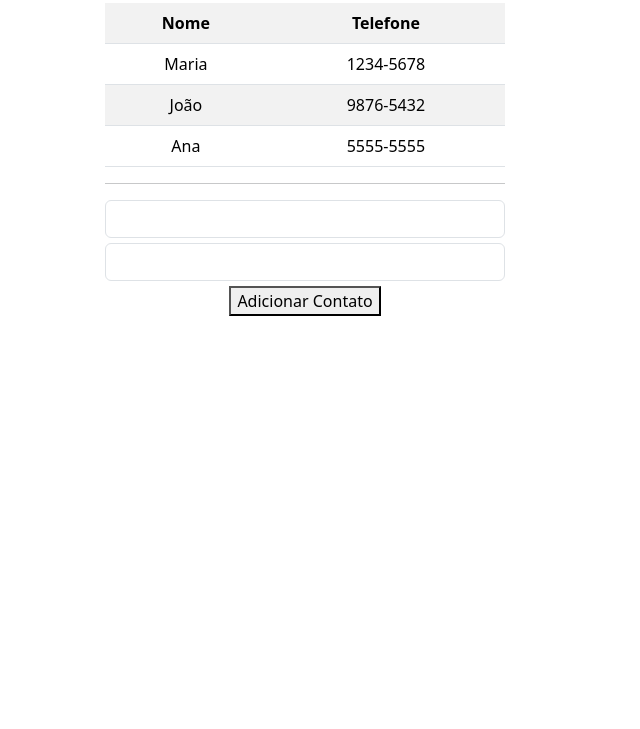
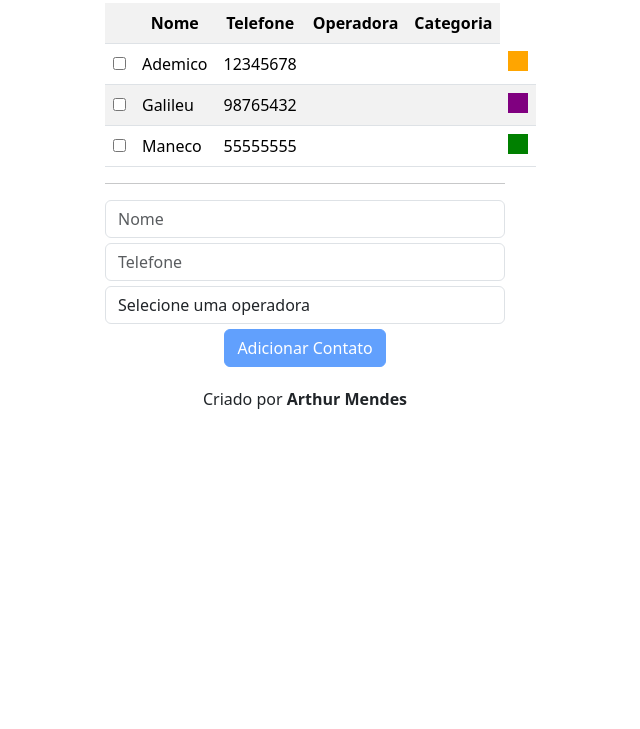
Before and after one commit to ImArthurMendes/praticaArgunlarJS, a plain HTML site: page index.html in a window 1280 px wide. Shown: the part 71-800 px from the top of the page, without its empty margins (335-975 px from the left). Drawn offline with nearby package versions, Linux system fonts and the light colour scheme.

Commit message:
AngularJS3

```diff
--- a/index.html
+++ b/index.html
@@ -18,22 +18,46 @@
         .form-control {
             margin-bottom: 5px;
         }
-
+        .novoAlinhamento {
+            text-align: left;
+        }
+        .selecionado td {
+            background-color: rgb(255, 254, 167) !important;
+        }
     </style>
 
     <script src="https://ajax.googleapis.com/ajax/libs/angularjs/1.8.2/angular.min.js"></script> <!-- Importando o AngularJS via CDN e não local-->
     <script>
         angular.module("listaTelefonica", []);
         angular.module("listaTelefonica").controller("listaTelefonicaCtrl", function($scope) {
-            $scope.app = "Lista Telefonica";
+            $scope.app = "LISTA TELEFÔNICA";
             $scope.contatos = [
-                {nome: "Maria", telefone: "1234-5678"},
-                {nome: "João", telefone: "9876-5432"},
-                {nome: "Ana", telefone: "5555-5555"}
+                {nome: "Ademico", telefone: "12345678", cor: "orange"},
+                {nome: "Galileu", telefone: "98765432", cor: "purple"},
+                {nome: "Maneco", telefone: "55555555", cor: "green"}
             ];
-            $scope.adicionarContato = function() {
-                $scope.contatos.push();
-            }
+            $scope.operadoras = [ // Aqui eu criei uma array de operadoras, onde cada operadora é um objeto com as propriedades "nome" e "codigo". Essa array pode ser usada para exibir as operadoras disponíveis ou para associar um contato a uma operadora específica.
+                {nome: "Claro", codigo: 41, categoria: "Celular"},
+                {nome: "Tim", codigo: 171, categoria: "Celular"},
+                {nome: "Vivo", codigo: 777, categoria: "Celular"},
+                {nome: "Claro Home", codigo: 41.1, categoria: "Fixo"},
+                {nome: "Tim Fibra", codigo: 171.1, categoria: "Fixo"},
+                {nome: "Vivo Fibra", codigo: 777.1, categoria: "Fixo"}
+            ];
+            $scope.adicionarContato = function(contato) { // Aqui eu criei uma array de contatos, onde cada contato é um objeto com as propriedades "nome" e "telefone". A função "adicionarContato" recebe um contato como parâmetro, adiciona esse contato à lista de contatos usando o método "push"
+                $scope.contatos.push(angular.copy(contato));
+                delete $scope.contato;
+            };
+            $scope.apagarContatos = function(contatos) {
+                $scope.contatos = contatos.filter(function(contato) {
+                    if (!contato.selecionado) return contato;
+                });
+            };
+            $scope.isContatoSelecionado = function(contatos) {
+                return contatos.some(function (contato) {
+                    return contato.selecionado;
+                });
+            };
         });
     </script>
 
@@ -41,20 +65,41 @@
 <body ng-controller="listaTelefonicaCtrl"> <!-- Aqui eu associo o controller a uma parte do HTML. Ligo a lógica (javascript) com a interface (HTML)-->
     <div class="jumbotron">
         <h3>{{app}}</h3>
-        <table class="table table-striped">
+        <table ng-show="contatos.length > 0" class="table table-striped">
             <tr>
+                <th></th>
                 <th>Nome</th>
                 <th>Telefone</th>
+                <th>Operadora</th>
+                <th>Categoria</th>
             </tr>
-            <tr ng-repeat="contato in contatos">
+            <tr class="novoAlinhamento"
+                ng-repeat="contato in contatos"
+                ng-class="{'selecionado negrito': contato.selecionado}">
+                <td>
+                    <input type="checkbox" ng-model="contato.selecionado"/>
+                </td>
                 <td>{{contato.nome}}</td>
                 <td>{{contato.telefone}}</td>
+                <td>{{contato.operadora.nome}}</td>
+                <td>{{contato.operadora.categoria}}</td>
+                <td><div style="width: 20px; height: 20px;" ng-style="{'background-color': contato.cor}"></div></td>
             </tr>
         </table>
         <hr/>
-        <input class="form-control" type="text" ng-model="nome"/>
-        <input class="form-control" type="text" ng-model="telefone"/>
-        <button ng-click="adicionarContato()">Adicionar Contato</button> <!-- Aqui eu estou chamando a função "adicionarContato". Isso significa que ela deve estar criada dentro do meu arquivo Script ($scope)-->
+        <input class="form-control" type="text" ng-model="contato.nome" placeholder="Nome"/> <!-- Aqui eu criei a referencia "contato", esse contato será usado para armazenar os dados de nome e telefone. Irei usa-lo na função ng-click e -push dentro do script-->
+        <input class="form-control" type="text" ng-model="contato.telefone" placeholder="Telefone"/>
+        <select class="form-control" ng-model="contato.operadora" ng-options="operadora.nome group by operadora.categoria for operadora in operadoras"> <!-- Aqui eu criei um select que exibe as operadoras disponíveis. Outro ponto, se eu não criar o ng-options, é inutil a utilização do ng-model-->
+            <!-- Entendendo o código "ng-options" acima, eu adicionei o "group by" para grupar as categorias das operadoras em grupos no select -->
+            <option value="">Selecione uma operadora</option>
+        </select>
+        <button class="btn btn-primary btn-block" ng-click="adicionarContato(contato)" ng-disabled="!contato.nome || !contato.telefone">Adicionar Contato</button> <!-- Aqui eu estou chamando a função "adicionarContato". Isso significa que ela deve estar criada dentro do meu arquivo Script ($scope)-->
+        <button class="btn btn-danger btn-block" ng-click="apagarContatos(contatos)" ng-if="isContatoSelecionado(contatos)">Apagar Contatos</button>
+        <!-- "||" é o operador lógico "OU" -->
+    </div>
+    <div style="text-align: center; margin-top: 20px;">
+    Criado por <strong>Arthur Mendes</strong> <!-- Eu poderia estar puxando esse footer de uma pasta diferente, porém, o browser edge bloqueia buscar documentos de oriens direntes
+                                                Ex.: O site está sendo exibido do index.html, porém o rodapé estava sendo puxado do arquivo footer.html-->
     </div>
 </body>
 </html>
```
